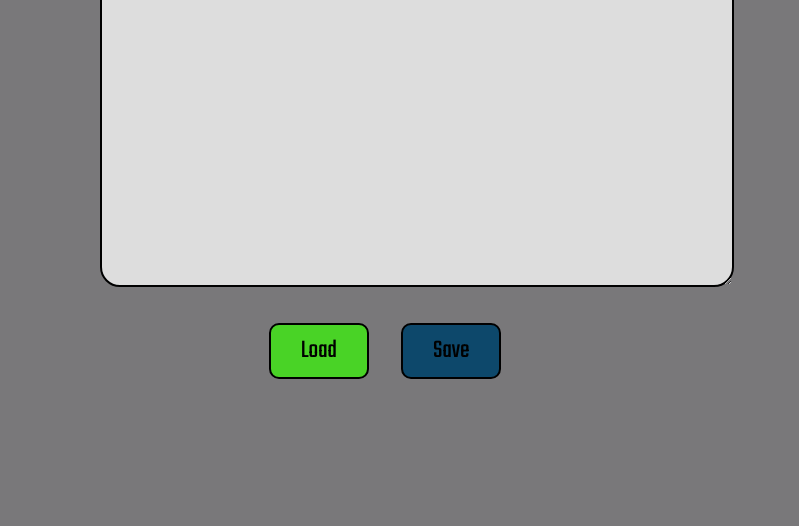
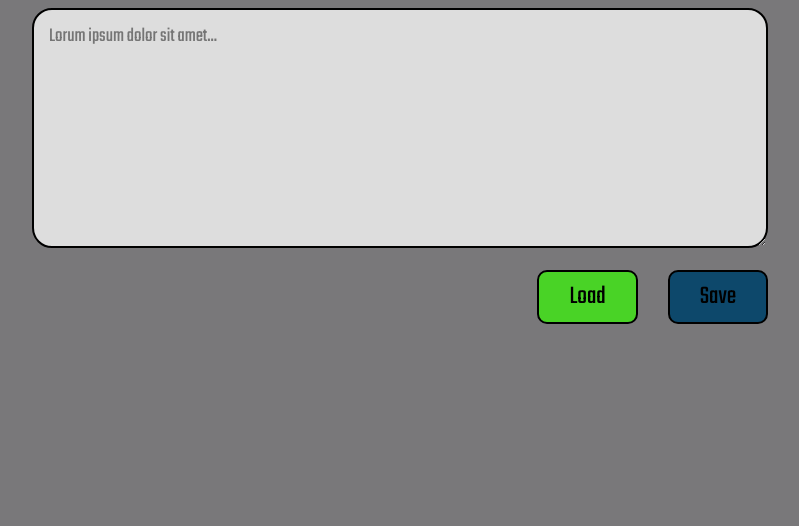
Before and after one commit to sebastianDuch/simply-editor, a website built with webpack: page src/pages/index.html in a window 1280 px wide. Shown: the part 274-800 px from the top of the page, without its empty margins (240-1039 px from the left). Built offline with nearby package versions, Linux system fonts and the light colour scheme.

Commit message:
change BEM html, and improve site styles

```diff
--- a/src/js/index.js
+++ b/src/js/index.js
@@ -6,6 +6,20 @@ import '../scss/main.scss';
 
 /* place your code below */
 
-const textArea = document.querySelector('.main__text');
-const loadBTN = document.querySelector('.button__load');
-const saveBTN = document.querySelector('.button__save');
+const textArea = document.querySelector('.textarea--js');
+const loadBTN = document.querySelector('.load--js');
+const saveBTN = document.querySelector('.save--js');
+
+
+const entry = localStorage.getItem('entry');
+let result = "";
+if (entry) {
+  result = entry;
+};
+
+textArea.value = result;
+
+saveBTN.addEventListener("click", () => {
+  localStorage.setItem('entry', textArea.value);
+  textArea.value = "";
+})
--- a/src/pages/index.html
+++ b/src/pages/index.html
@@ -4,7 +4,7 @@
 <head>
   <meta charset="UTF-8" />
   <meta name="viewport" content="width=device-width, initial-scale=1.0" />
-  <title>WTF: Webpack starter kit</title>
+  <title>Simple editor</title>
   <meta name="description" content="Your project description" />
   <!-- Title -->
   <meta property="og:title" content="" />
@@ -68,12 +68,16 @@
 </head>
 
 <body>
-  <main class="mainpage">
-    <h1 class="title">My editor</h1>
-    <textarea class="main__text" name="main__text" id="main__text" cols="30" rows="10"
-      placeholder="Lorem ipsum dolor sit amet..."></textarea>
-    <button class="button button__load">Load</button>
-    <button class="button button__save">Save</button>
+  <main class="editor">
+    <h1 class="editor__title">My editor</h1>
+    <form action="" class="form">
+      <textarea aria-label="Lorum ipsum dolor sit amet..." class="form__textarea textarea--js" name="main__text"
+        id="main__text" placeholder="Lorum ipsum dolor sit amet..."></textarea>
+      <div class="form__buttons">
+        <button class="form__button form__button--load load--js">Load</button>
+        <button class="form__button form__button--save save--js">Save</button>
+      </div>
+    </form>
   </main>
 </body>
 
--- a/src/scss/main.scss
+++ b/src/scss/main.scss
@@ -1,10 +1,19 @@
 @import "~normalize.css";
 @import url('https://fonts.googleapis.com/css2?family=Teko:wght@400;600&display=swap');
-@import "_variables";
-@import "modules/hello.scss";
+
+
+html {
+  box-sizing: border-box;
+}
+
+*,
+*::before,
+*::after {
+  box-sizing: inherit;
+}
 
 body {
-  background: $wtf;
+  background: #79787a;
   color: #fff;
   display: flex;
   align-items: center;
@@ -13,18 +22,21 @@ body {
   font-family: 'Teko', sans-serif;
 }
 
-.title {
+.editor {
+  width: 100%;
+  max-width: 736px;
+
+  &__title {
+    font-size: 44px;
+    margin: 0 0 30px 0;
     color: black;
   }
-
-.mainpage {
-  max-width: 600px;
-  text-align: center;
 }
 
-.main__text {
-  width: 600px;
-  height: 300px;
+.form {
+  &__textarea {
+    width: 100%;
+    min-height: 240px;
     padding: 15px;
     font-size: 20px;
     border: 2px solid black;
@@ -33,12 +45,17 @@ body {
 
   }
 
-.button {
-  width: 100px;
-  line-height: 50px;
+  &__buttons {
+    width: 100%;
+    margin: 16px 0 0 0;
+    display: flex;
+    justify-content: flex-end;
+  }
+
+  &__button {
+    padding: 10px 30px;
+    line-height: 30px;
     font-size: 26px;
-  margin-top: 30px;
-  margin-right: 30px;
     border: 2px solid black;
     border-radius: 10px;
 
@@ -46,11 +63,13 @@ body {
       cursor: pointer;
     }
 
-  &__load {
+    &--load {
       background-color: rgb(73, 211, 38);
     }
 
-  &__save {
+    &--save {
+      margin-left: 30px;
       background-color: rgb(13, 72, 107);
     }
   }
+}
```
Lines whose indentation alone changed are shown as unchanged.
